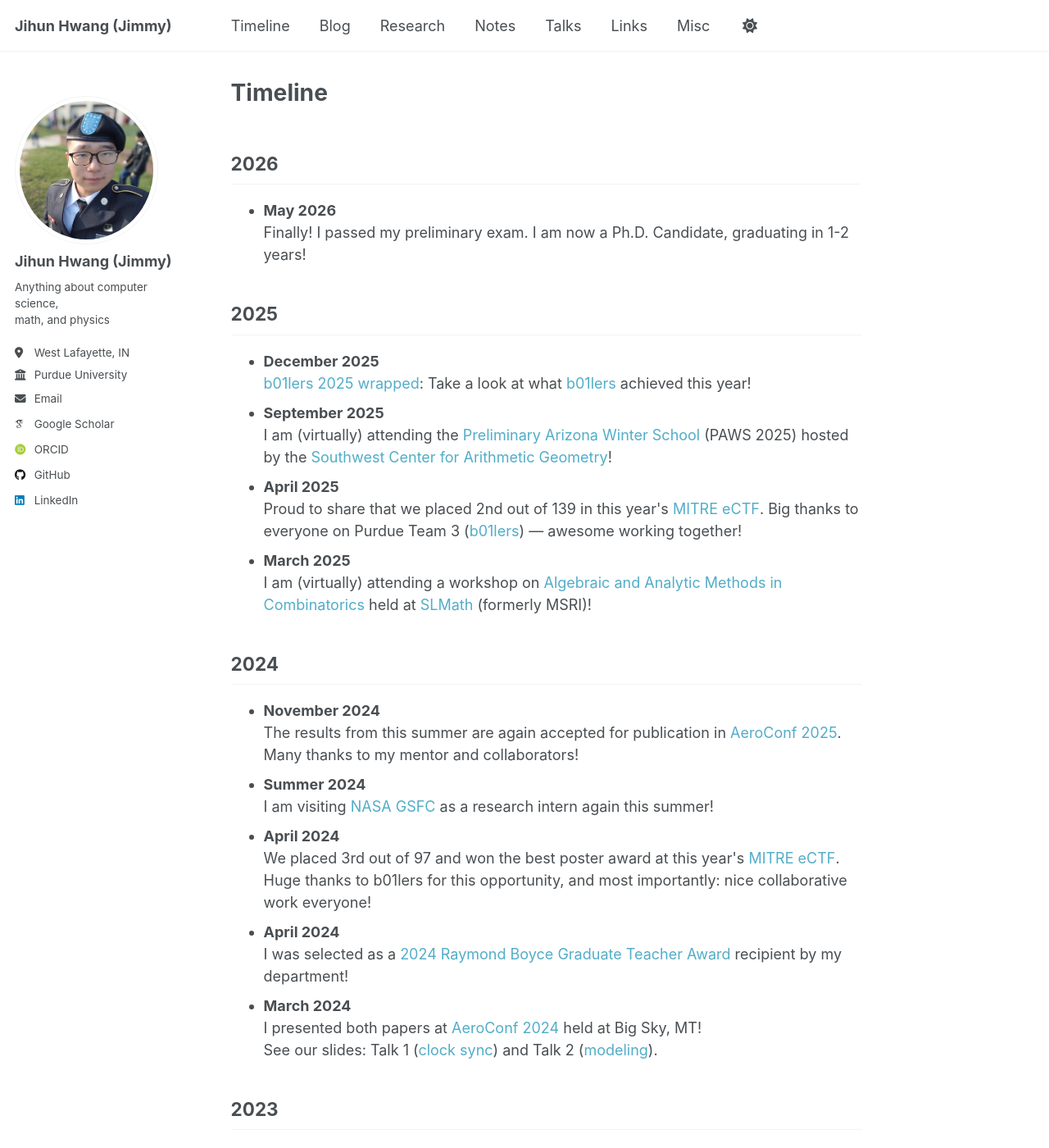
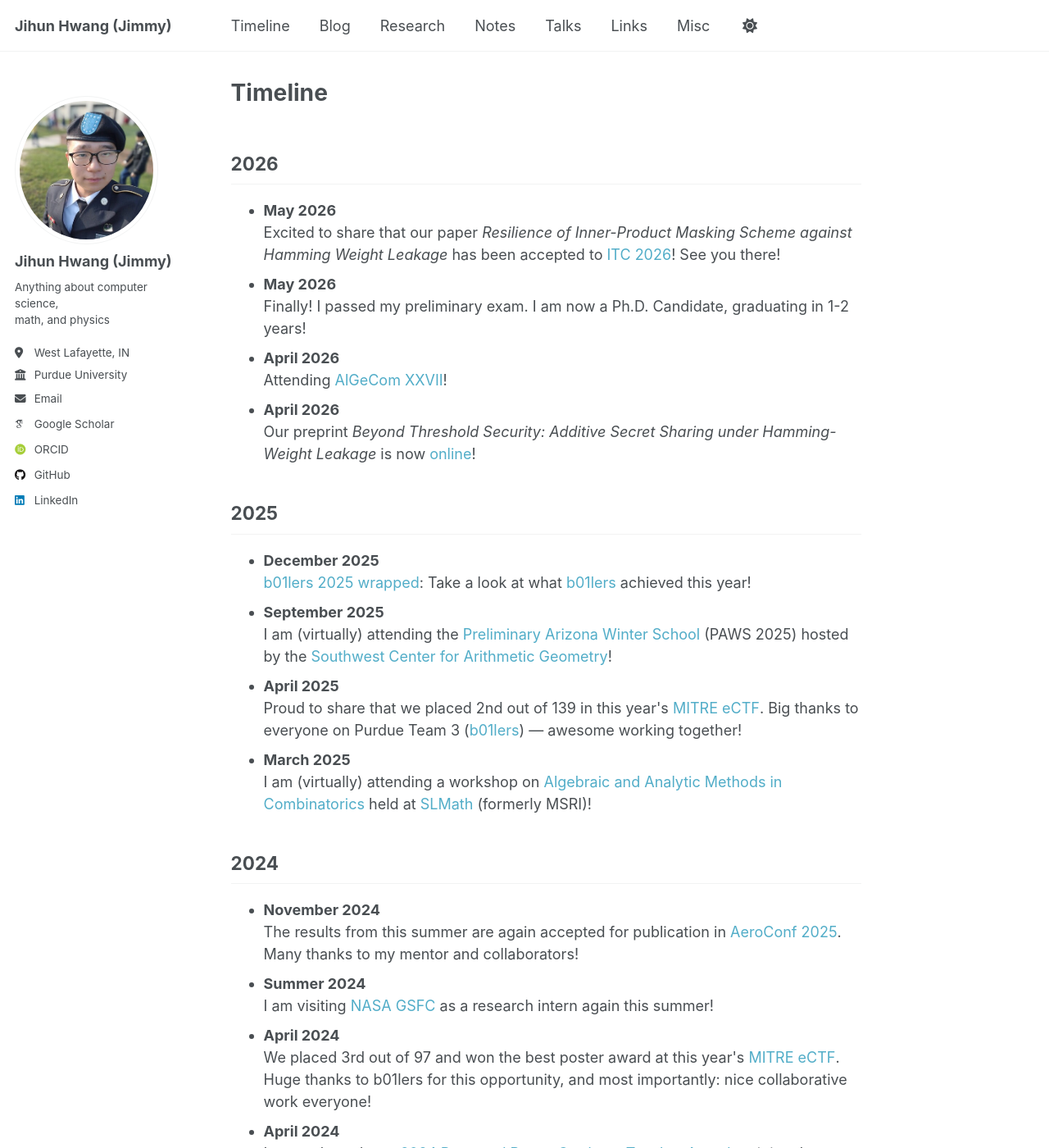
Before and after one commit to jihunhwang/jihunhwang.github.io, a Jekyll site: the page built from _pages/timeline.md, in a window 1280 px wide and 1400 px high. Shown: the whole window at 82% size. Built offline with Jekyll 4.4.1, drawn with Linux system fonts in a browser that asks for light colours; some web fonts are replaced; some of the changed text lies outside the part shown.

Commit message:
ITC acceptance!

```diff
--- a/_data/publications_phd.yml
+++ b/_data/publications_phd.yml
@@ -19,7 +19,7 @@
     - "Hemanta Maji"
     - "Xiuyu Ye"
   full_version: "https://www.cs.purdue.edu/homes/hmaji/papers/BHMY25.pdf"
-  venue: "Preprint"
+  venue: "ITC 2026"
   abstract:
     - "Additive masking is a widely used countermeasure against side-channel attacks in which a secret is additively split into multiple random shares. However, over binary fields, the number of 1's in the binary representation (i.e., the Hamming weight) of the shares reveals information about the original secret. Inner product masking scheme has been proposed as a promising alternative that is secure against such information leakage."
     - "In this work, we establish that inner product masking over a binary extension field is provably secure against Hamming weight leakage, and it translates into security against arbitrary symmetric function leakage from the shares. In addition, we present an efficiently computable score function that quantifies its security against leakages, enabling users to test and certify its security. Finally, we derive a relationship between the leakage resilience of inner-product masking and additive masking over an arbitrary field; they are at least as secure as additive masking. Our approach is Fourier-analytic and involves estimating spectral norms of the Hamming slice by studying Krawtchouk polynomials."
--- a/_pages/timeline.md
+++ b/_pages/timeline.md
@@ -10,7 +10,23 @@ search: exclude
 <ul>
 <li>
 	<div><b>May 2026</b></div>
+	<div>Excited to share that our paper <i>Resilience of Inner-Product Masking Scheme against Hamming Weight Leakage</i> has been accepted to <a href="https://itcrypto.github.io/2026/index.html">ITC 2026</a>! See you there!</div>
+</li>
+
+<li>
+	<div><b>May 2026</b></div>
 	<div>Finally! I passed my preliminary exam. I am now a Ph.D. Candidate, graduating in 1-2 years!</div>
+</li>
+
+<li>
+	<div><b>April 2026</b></div>
+	<div>Attending <a href="https://sites.google.com/view/algecom-main/algecom-xxvii-purdue-april-11-2026">AlGeCom XXVII</a>!</div>
+</li>
+
+<li>
+	<div><b>April 2026</b></div>
+	<div>Our preprint <i>Beyond Threshold Security: Additive Secret Sharing under Hamming-Weight Leakage</i> is now <a href='{{ site.data.publications_phd | where: "title", "Beyond Threshold Security: Additive Secret Sharing under Hamming-Weight Leakage" | first | map: "full_version" | first }}'>
+  online</a>!</div>
 </li>
 
 </ul>
@@ -74,8 +90,10 @@ search: exclude
 <li>
 	<div><b>March 2024</b></div>
 	<div>I presented both papers at <a href="https://www.aeroconf.org/">AeroConf 2024</a> held at Big Sky, MT! <br>
-	See our slides: Talk 1 (<a href="https://drive.google.com/file/d/1rgx0Bjlif14aVo65roZljjrTKODJwhU5/view?usp=sharing">clock sync</a>) and Talk 2 (<a href="https://drive.google.com/file/d/1440KiYYs1LxczYcD-bGjaPmrHU8rOr09/view?usp=sharing">modeling</a>).</div>
+	See our slides: Talk 1 (<a href='{{ site.data.publications_side | where: "title", "A Proposed Clock Synchronization Method for the Solar System Internet" | first | map: "slides" | first }}'>clock sync</a>) and Talk 2 (<a href='{{ site.data.publications_side | where: "title", "Multi-domain Routing in Delay Tolerant Networks" | first | map: "slides" | first }}'>modeling</a>).</div>
 </li>
+
+
 
 </ul>
 </font>
@@ -87,7 +105,7 @@ search: exclude
 
 <li>
 	<div><b>November 2023</b></div>
-	<div>Both papers I wrote with my intern mentor and fellow interns have been accepted to <a href="https://www.aeroconf.org/">AeroConf 2024</a>. Thank you all!</div>
+	<div>Both papers I wrote with my intern mentor and fellow interns have been accepted to <a href="https://www.aeroconf.org/">AeroConf 2024</a>. See you there!</div>
 </li>
 
 <li>
```
Also changed, not shown: other parts of _pages/timeline.md (+1 -1 lines).
